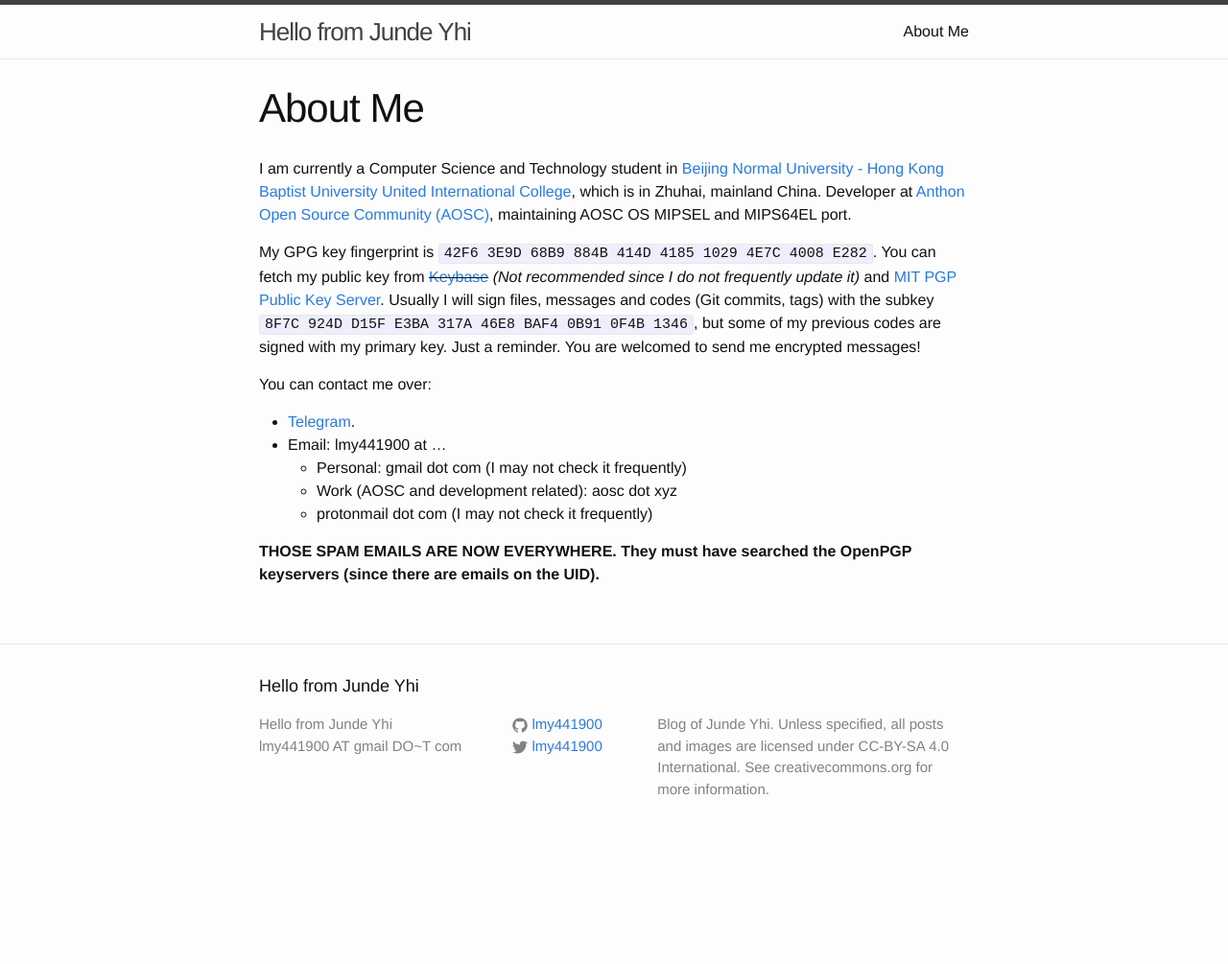
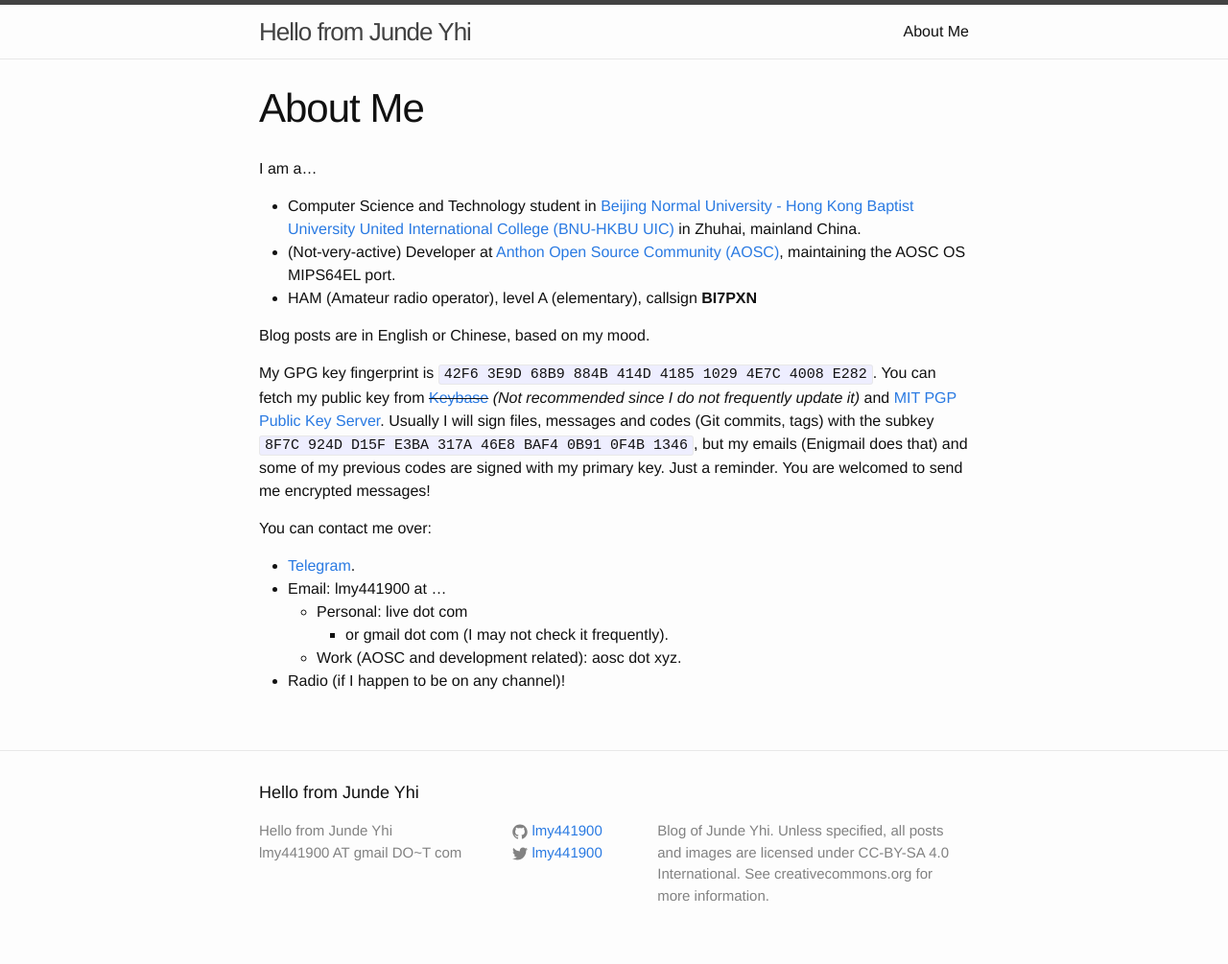
Before and after one commit to lmy441900/lmy441900.github.io, a Jekyll site: the page built from about.md, in a window 1280 px wide. Shown: the whole page at 96% size. Built offline with Jekyll 4.4.1, drawn with Linux system fonts in a browser that asks for light colours; before the commit the page ends 900 px from its top, so only the background shows below that.

Commit message:
about.md: refinement

```diff
--- a/about.md
+++ b/about.md
@@ -4,19 +4,24 @@
 permalink: /about/
 ---
 
-I am currently a Computer Science and Technology student in [Beijing Normal University - Hong Kong Baptist University United International College][uic], which is in Zhuhai, mainland China. Developer at [Anthon Open Source Community (AOSC)][aosc], maintaining AOSC OS MIPSEL and MIPS64EL port.
+I am a...
 
-My GPG key fingerprint is `42F6 3E9D 68B9 884B 414D  4185 1029 4E7C 4008 E282`. You can fetch my public key from ~~[Keybase][keybase]~~ _(Not recommended since I do not frequently update it)_ and [MIT PGP Public Key Server][mit-pgp]. Usually I will sign files, messages and codes (Git commits, tags) with the subkey `8F7C 924D D15F E3BA 317A  46E8 BAF4 0B91 0F4B 1346`, but some of my previous codes are signed with my primary key. Just a reminder. You are welcomed to send me encrypted messages!
+- Computer Science and Technology student in [Beijing Normal University - Hong Kong Baptist University United International College (BNU-HKBU UIC)][uic] in Zhuhai, mainland China.
+- (Not-very-active) Developer at [Anthon Open Source Community (AOSC)][aosc], maintaining the AOSC OS MIPS64EL port.
+- HAM (Amateur radio operator), level A (elementary), callsign **BI7PXN**
+
+Blog posts are in English or Chinese, based on my mood.
+
+My GPG key fingerprint is `42F6 3E9D 68B9 884B 414D  4185 1029 4E7C 4008 E282`. You can fetch my public key from ~~[Keybase][keybase]~~ _(Not recommended since I do not frequently update it)_ and [MIT PGP Public Key Server][mit-pgp]. Usually I will sign files, messages and codes (Git commits, tags) with the subkey `8F7C 924D D15F E3BA 317A  46E8 BAF4 0B91 0F4B 1346`, but my emails (Enigmail does that) and some of my previous codes are signed with my primary key. Just a reminder. You are welcomed to send me encrypted messages!
 
 You can contact me over:
 
 - [Telegram][tg].
 - Email: lmy441900 at ...
-  - Personal: gmail dot com (I may not check it frequently)
-  - Work (AOSC and development related): aosc dot xyz
-  - protonmail dot com (I may not check it frequently)
-
-**THOSE SPAM EMAILS ARE NOW EVERYWHERE. They must have searched the OpenPGP keyservers (since there are emails on the UID).**
+  - Personal: live dot com
+    - or gmail dot com (I may not check it frequently).
+  - Work (AOSC and development related): aosc dot xyz.
+- Radio (if I happen to be on any channel)!
 
 [uic]:      https://uic.edu.hk
 [aosc]:     https://aosc.io
```
